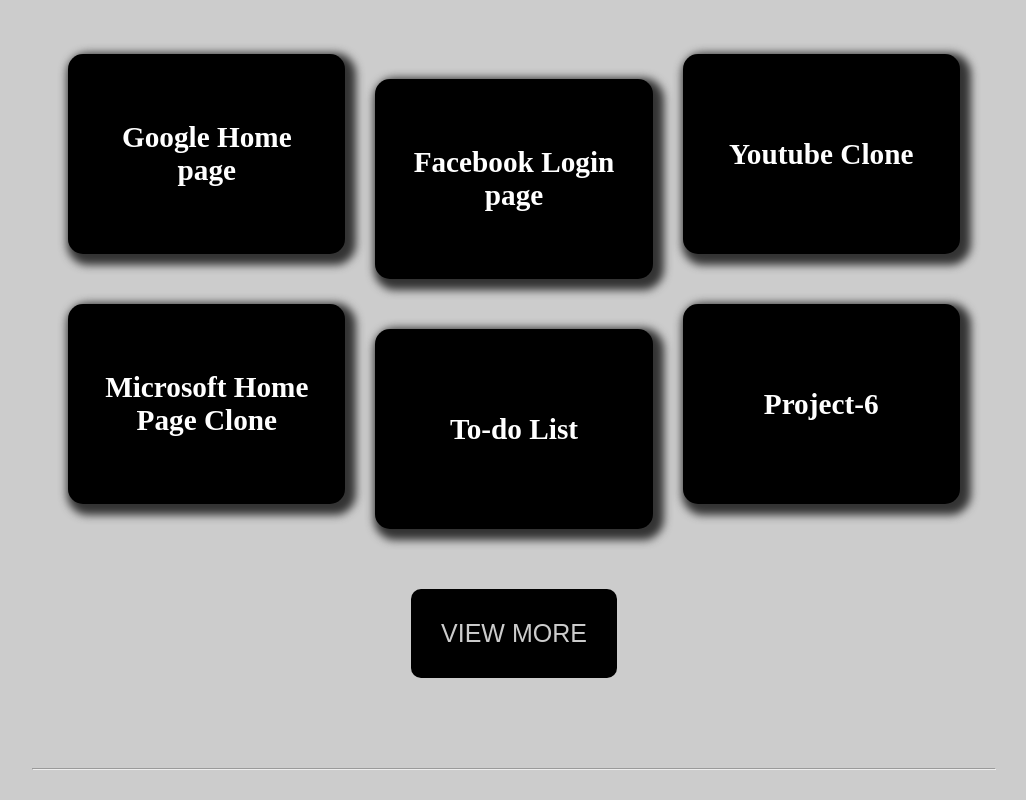
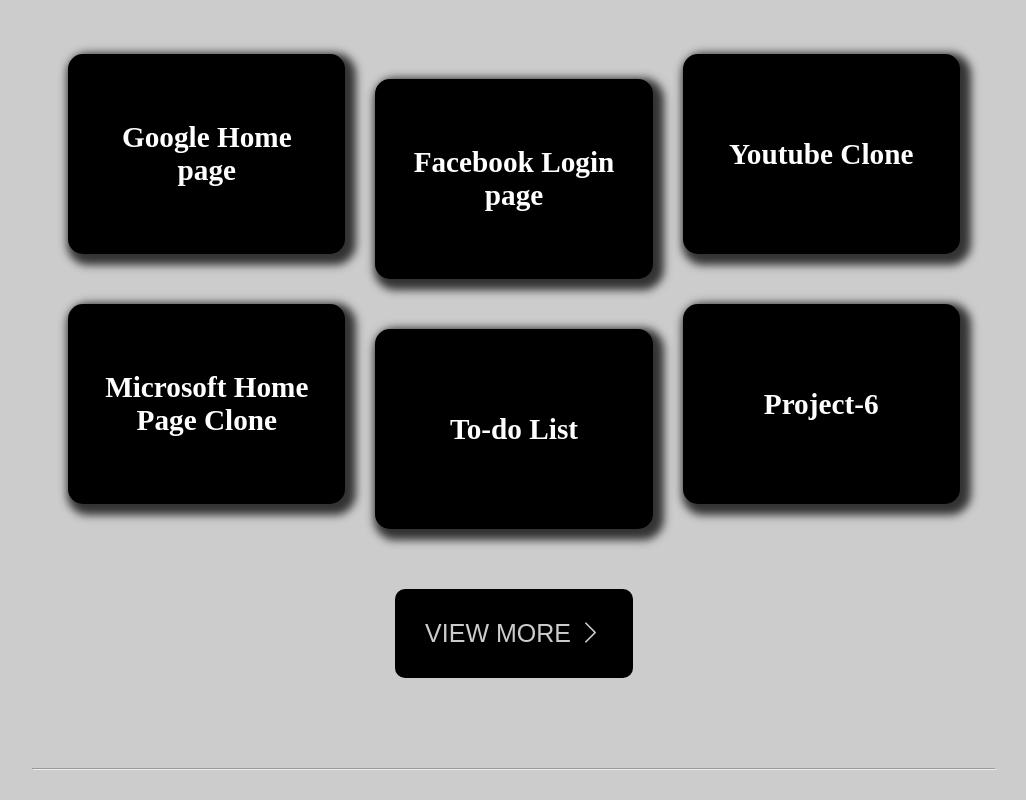
Before and after one commit to abdulhamiid/Portfolio1, a plain HTML site: page index.html in a window 1280 px wide. Shown: the part 1313-2113 px from the top of the page, without its empty margins (254-1280 px from the left). Drawn offline with nearby package versions, Linux system fonts and the light colour scheme.

Commit message:
added icon to view-more

```diff
--- a/index.html
+++ b/index.html
@@ -4,6 +4,7 @@
     <meta charset="UTF-8">
     <meta http-equiv="X-UA-Compatible" content="IE=edge">
     <meta name="viewport" content="width=device-width, initial-scale=1.0">
+    <link rel="stylesheet" href="https://cdn.jsdelivr.net/npm/bootstrap-icons@1.8.1/font/bootstrap-icons.css">
     <link rel="stylesheet" href="css/index.css">
     <title>My Portfolio | abdulhamid</title>
 </head>
@@ -102,7 +103,7 @@
                 </div>
                 <div id="more">
                     <a href="https://github.io/abdulhamiid" target="_blank">
-                        <button>VIEW MORE</button>
+                        <button>VIEW MORE <i class="bi bi-chevron-right"></i></button>
                     </a>
                 </div>
             </div>
```
